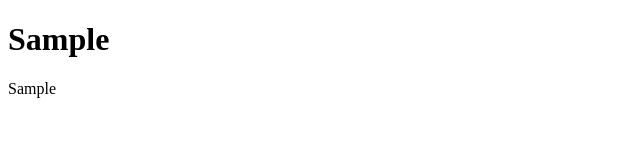
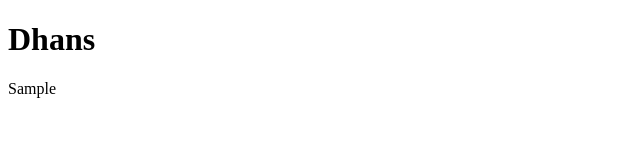
Before and after one commit to dhanss30/sample, a plain HTML site: page index.html in a window 1280 px wide. Shown: the full height of the page, 0-640 px from the left. Drawn offline with Linux system fonts and the light colour scheme.

Commit message:
fix: changed header content

```diff
--- a/index.html
+++ b/index.html
@@ -4,7 +4,7 @@
     <title>Sample</title>
   </head>
   <body>
-    <h1>Sample</h1>
+    <h1>Dhans</h1>
     <p>Sample</p>
   </body>
   </html>
```
Also changed, not shown: sample.txt.
